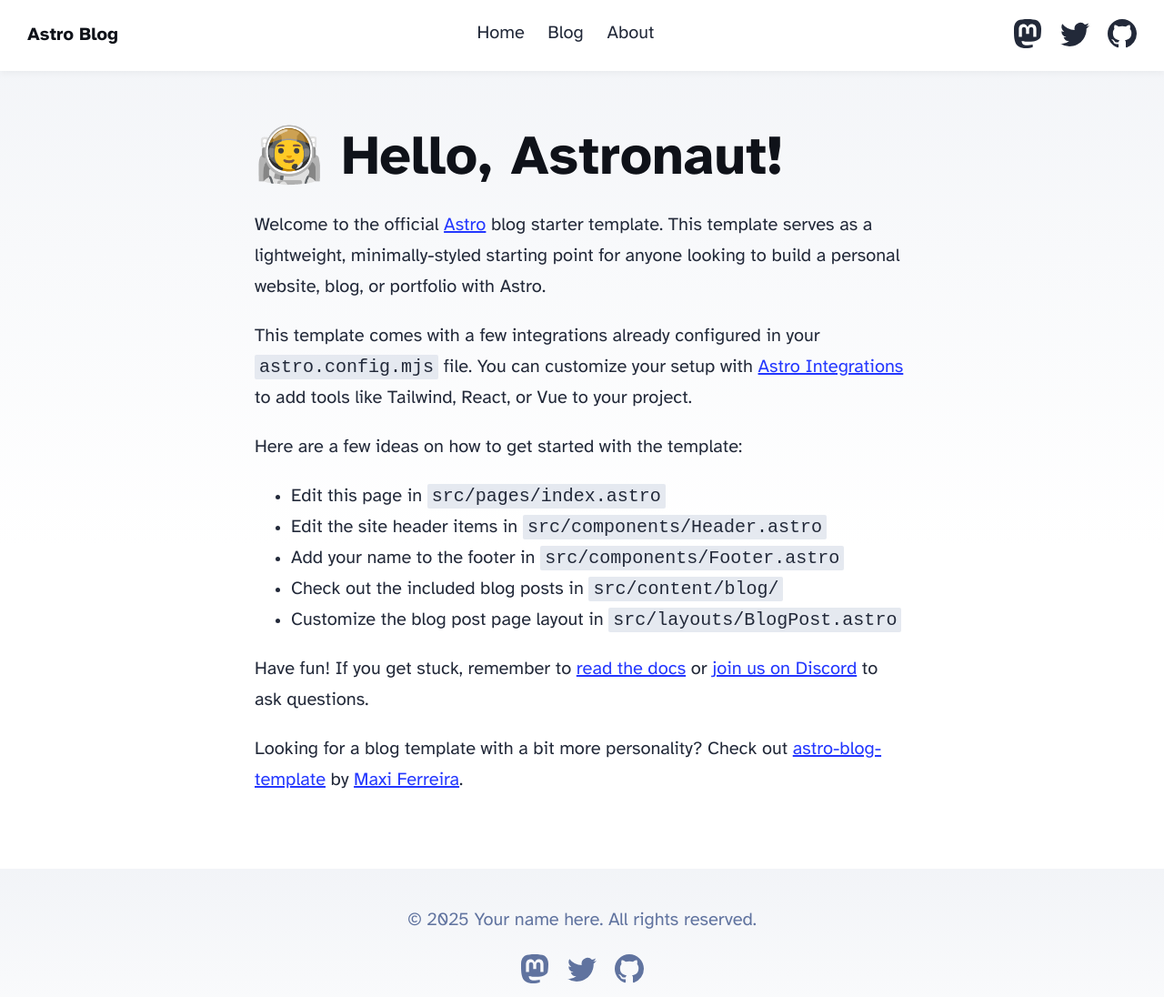
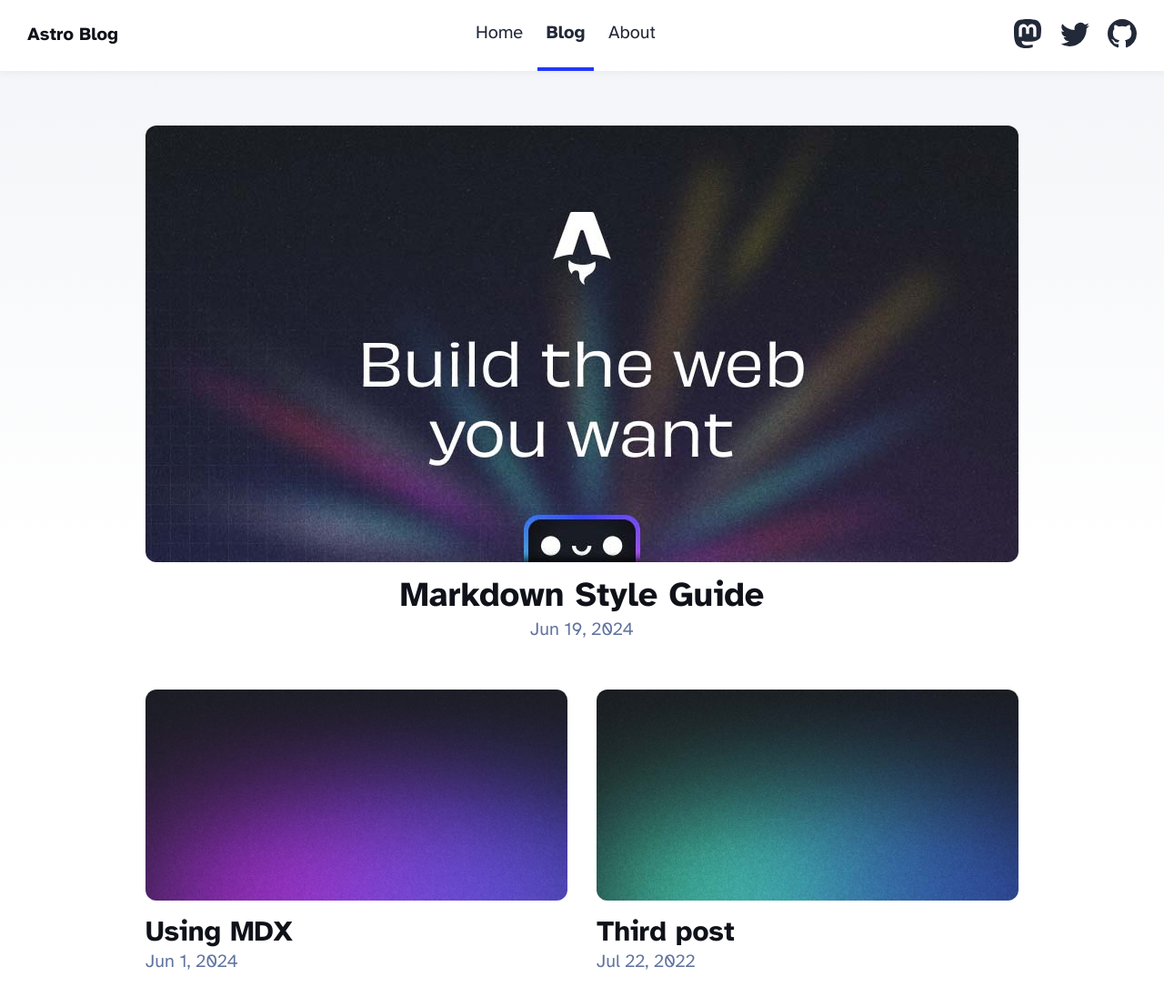
Before and after one commit to egohygiene/website, an Astro site in the folder egohygiene.io/: page /blogs in a window 1280 px wide. Shown: the top 1096 px of the page at 91% size. Built offline with nearby package versions, Linux system fonts and the light colour scheme; Astro itself is replaced by a stand-in of ours.

Commit message:
Add landing page and adjust blog routes

```diff
--- a/egohygiene.io/src/components/Header.astro
+++ b/egohygiene.io/src/components/Header.astro
@@ -8,7 +8,7 @@
 		<h2><a href="/">{SITE_TITLE}</a></h2>
 		<div class="internal-links">
 			<HeaderLink href="/">Home</HeaderLink>
-			<HeaderLink href="/blog">Blog</HeaderLink>
+                        <HeaderLink href="/blogs">Blog</HeaderLink>
 			<HeaderLink href="/about">About</HeaderLink>
 		</div>
 		<div class="social-links">
--- a/egohygiene.io/src/pages/blogs/blog/[...slug].astro
+++ b/egohygiene.io/src/pages/blogs/[...slug].astro
@@ -1,6 +1,6 @@
 ---
 import { type CollectionEntry, getCollection } from 'astro:content';
-import BlogPost from '../../../layouts/BlogPost.astro';
+import BlogPost from '../../layouts/BlogPost.astro';
 import { render } from 'astro:content';
 
 export async function getStaticPaths() {
@@ -10,6 +10,7 @@
     props: post,
   }));
 }
+
 type Props = CollectionEntry<'blog'>;
 
 const post = Astro.props;
--- a/egohygiene.io/src/pages/blogs/blog/index.astro
+++ /dev/null
@@ -1,114 +0,0 @@
----
-import BaseHead from '../../../components/BaseHead.astro';
-import Header from '../../../components/Header.astro';
-import Footer from '../../../components/Footer.astro';
-import { SITE_TITLE, SITE_DESCRIPTION } from '../../../consts';
-import { getCollection } from 'astro:content';
-import FormattedDate from '../../../components/FormattedDate.astro';
-import { Image } from 'astro:assets';
-
-const posts = (await getCollection('blog')).sort(
-	(a, b) => b.data.pubDate.valueOf() - a.data.pubDate.valueOf(),
-);
----
-
-<!doctype html>
-<html lang="en">
-	<head>
-		<BaseHead title={SITE_TITLE} description={SITE_DESCRIPTION} />
-		<style>
-			main {
-				width: 960px;
-			}
-			ul {
-				display: flex;
-				flex-wrap: wrap;
-				gap: 2rem;
-				list-style-type: none;
-				margin: 0;
-				padding: 0;
-			}
-			ul li {
-				width: calc(50% - 1rem);
-			}
-			ul li * {
-				text-decoration: none;
-				transition: 0.2s ease;
-			}
-			ul li:first-child {
-				width: 100%;
-				margin-bottom: 1rem;
-				text-align: center;
-			}
-			ul li:first-child img {
-				width: 100%;
-			}
-			ul li:first-child .title {
-				font-size: 2.369rem;
-			}
-			ul li img {
-				margin-bottom: 0.5rem;
-				border-radius: 12px;
-			}
-			ul li a {
-				display: block;
-			}
-			.title {
-				margin: 0;
-				color: rgb(var(--black));
-				line-height: 1;
-			}
-			.date {
-				margin: 0;
-				color: rgb(var(--gray));
-			}
-			ul li a:hover h4,
-			ul li a:hover .date {
-				color: rgb(var(--accent));
-			}
-			ul a:hover img {
-				box-shadow: var(--box-shadow);
-			}
-			@media (max-width: 720px) {
-				ul {
-					gap: 0.5em;
-				}
-				ul li {
-					width: 100%;
-					text-align: center;
-				}
-				ul li:first-child {
-					margin-bottom: 0;
-				}
-				ul li:first-child .title {
-					font-size: 1.563em;
-				}
-			}
-		</style>
-	</head>
-	<body>
-		<Header />
-		<main>
-			<section>
-				<ul>
-					{
-						posts.map((post) => (
-							<li>
-								<a href={`/blog/${post.id}/`}>
-									{post.data.heroImage && (
-										<Image width={720} height={360} src={post.data.heroImage} alt="" />
-									)}
-									<h4 class="title">{post.data.title}</h4>
-									<p class="date">
-										<FormattedDate date={post.data.pubDate} />
-									</p>
-								</a>
-							</li>
-						))
-					}
-				</ul>
-			</section>
-		</main>
-		<Footer />
-	</body>
-</html>
--- a/egohygiene.io/src/pages/blogs/index.astro
+++ b/egohygiene.io/src/pages/blogs/index.astro
@@ -3,46 +3,111 @@
 import Header from '../../components/Header.astro';
 import Footer from '../../components/Footer.astro';
 import { SITE_TITLE, SITE_DESCRIPTION } from '../../consts';
+import { getCollection } from 'astro:content';
+import FormattedDate from '../../components/FormattedDate.astro';
+import { Image } from 'astro:assets';
+
+const posts = (await getCollection('blog')).sort(
+  (a, b) => b.data.pubDate.valueOf() - a.data.pubDate.valueOf(),
+);
 ---
 
 <!doctype html>
 <html lang="en">
   <head>
     <BaseHead title={SITE_TITLE} description={SITE_DESCRIPTION} />
+    <style>
+      main {
+        width: 960px;
+      }
+      ul {
+        display: flex;
+        flex-wrap: wrap;
+        gap: 2rem;
+        list-style-type: none;
+        margin: 0;
+        padding: 0;
+      }
+      ul li {
+        width: calc(50% - 1rem);
+      }
+      ul li * {
+        text-decoration: none;
+        transition: 0.2s ease;
+      }
+      ul li:first-child {
+        width: 100%;
+        margin-bottom: 1rem;
+        text-align: center;
+      }
+      ul li:first-child img {
+        width: 100%;
+      }
+      ul li:first-child .title {
+        font-size: 2.369rem;
+      }
+      ul li img {
+        margin-bottom: 0.5rem;
+        border-radius: 12px;
+      }
+      ul li a {
+        display: block;
+      }
+      .title {
+        margin: 0;
+        color: rgb(var(--black));
+        line-height: 1;
+      }
+      .date {
+        margin: 0;
+        color: rgb(var(--gray));
+      }
+      ul li a:hover h4,
+      ul li a:hover .date {
+        color: rgb(var(--accent));
+      }
+      ul a:hover img {
+        box-shadow: var(--box-shadow);
+      }
+      @media (max-width: 720px) {
+        ul {
+          gap: 0.5em;
+        }
+        ul li {
+          width: 100%;
+          text-align: center;
+        }
+        ul li:first-child {
+          margin-bottom: 0;
+        }
+        ul li:first-child .title {
+          font-size: 1.563em;
+        }
+      }
+    </style>
   </head>
   <body>
     <Header />
     <main>
-			<h1>🧑‍🚀 Hello, Astronaut!</h1>
-			<p>
-				Welcome to the official <a href="https://astro.build/">Astro</a> blog starter template. This
-				template serves as a lightweight, minimally-styled starting point for anyone looking to build
-				a personal website, blog, or portfolio with Astro.
+      <section>
+        <ul>
+          {
+            posts.map((post) => (
+              <li>
+                <a href={`/blogs/${post.id}/`}>
+                  {post.data.heroImage && (
+                    <Image width={720} height={360} src={post.data.heroImage} alt="" />
+                  )}
+                  <h4 class="title">{post.data.title}</h4>
+                  <p class="date">
+                    <FormattedDate date={post.data.pubDate} />
                   </p>
-			<p>
-				This template comes with a few integrations already configured in your
-				<code>astro.config.mjs</code> file. You can customize your setup with
-				<a href="https://astro.build/integrations">Astro Integrations</a> to add tools like Tailwind,
-				React, or Vue to your project.
-			</p>
-			<p>Here are a few ideas on how to get started with the template:</p>
-			<ul>
-				<li>Edit this page in <code>src/pages/index.astro</code></li>
-				<li>Edit the site header items in <code>src/components/Header.astro</code></li>
-				<li>Add your name to the footer in <code>src/components/Footer.astro</code></li>
-				<li>Check out the included blog posts in <code>src/content/blog/</code></li>
-				<li>Customize the blog post page layout in <code>src/layouts/BlogPost.astro</code></li>
+                </a>
+              </li>
+            ))
+          }
         </ul>
-			<p>
-				Have fun! If you get stuck, remember to
-				<a href="https://docs.astro.build/">read the docs</a>
-				or <a href="https://astro.build/chat">join us on Discord</a> to ask questions.
-			</p>
-			<p>
-				Looking for a blog template with a bit more personality? Check out
-				<a href="https://github.com/Charca/astro-blog-template">astro-blog-template</a>
-				by <a href="https://twitter.com/Charca">Maxi Ferreira</a>.
-			</p>
+      </section>
     </main>
     <Footer />
   </body>
```
Also changed, not shown: egohygiene.io/src/pages/index.astro (added, +21 -0 lines), egohygiene.io/src/pages/rss.xml.js (+4 -4 lines). Lines whose indentation alone changed are shown as unchanged.
